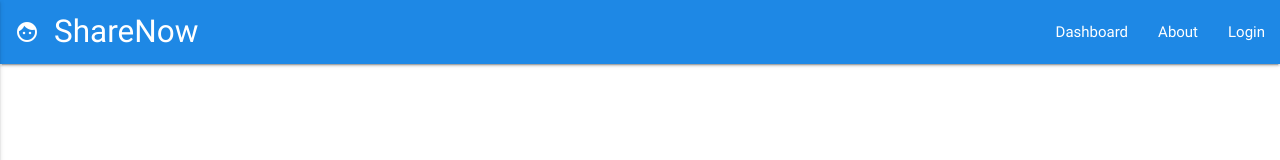
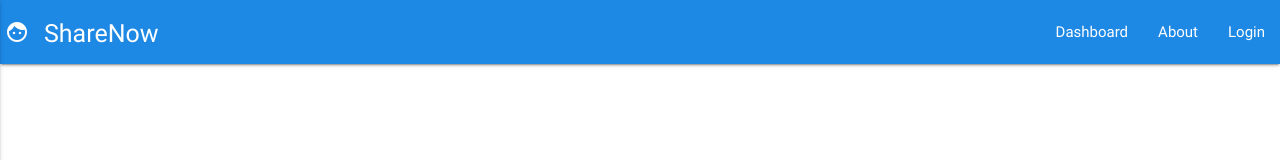
Before and after one commit to nguyenphucthienan/share-now, a React (Create React App) app in the folder client/: page /posts/1 in a window 1280 px wide. Shown: the top 160 px of the page. Built offline with nearby package versions, Linux system fonts and the light colour scheme; no server answers.

Commit message:
Update Header component

```diff
--- a/client/src/components/partials/Header.js
+++ b/client/src/components/partials/Header.js
@@ -26,7 +26,7 @@ class Header extends Component {
           <nav className="transparent-fixed">
             <div className="nav-wrapper blue darken-1">
               <Link to="/" className="brand-logo">
-                <i className="material-icons">face</i>ShareNow
+                <i className="material-icons">face</i><span className="brand-title">ShareNow</span>
               </Link>
 
               <a data-activates="nav-mobile" className="button-collapse pointer-cursor">
--- a/client/src/resources/css/styles.css
+++ b/client/src/resources/css/styles.css
@@ -9,7 +9,11 @@ main {
 }
 
 .brand-logo {
-  margin-left: 15px;
+  margin-left: 5px;
+}
+
+.brand-title {
+  font-size: 25px;
 }
 
 .navbar-fixed {
```
